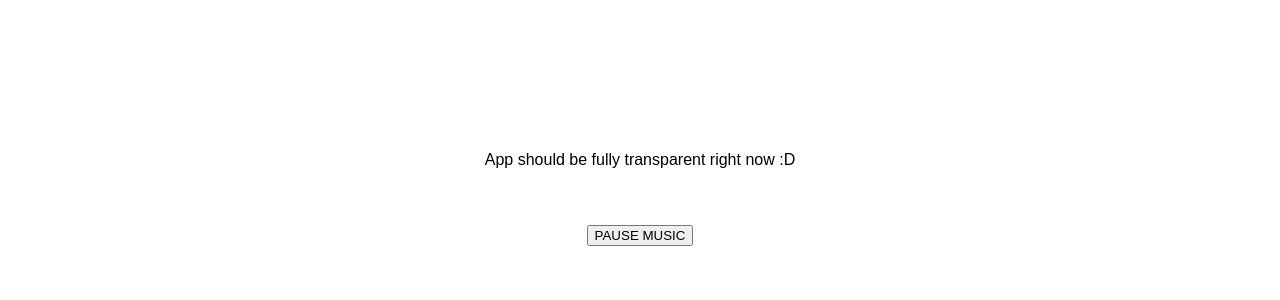
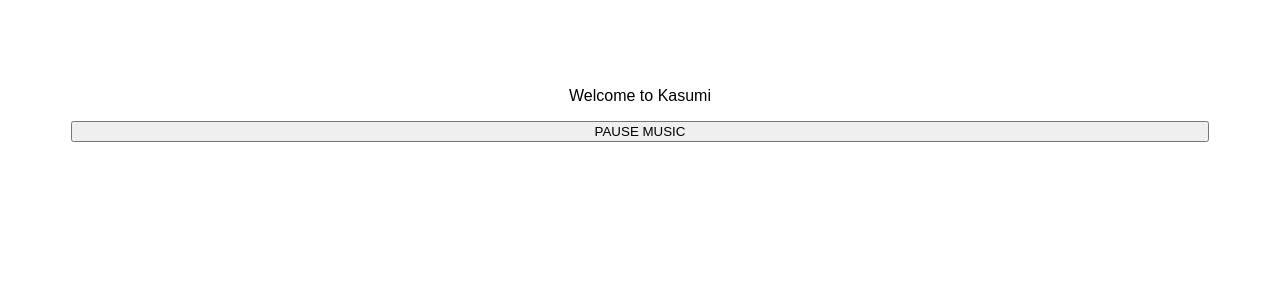
Before and after one commit to chishxd/kasumi, a SvelteKit app: page / in a window 1280 px wide. Shown: the top 300 px of the page. Built offline with nearby package versions, Linux system fonts and the light colour scheme.

Commit message:
feat: scrollable UI

```diff
--- a/src/routes/+page.svelte
+++ b/src/routes/+page.svelte
@@ -2,9 +2,6 @@
   import { invoke } from "@tauri-apps/api/core";
   import { onMount } from "svelte";
   import type { Track } from "../lib/types";
-  import { path } from "@tauri-apps/api";
-
-  let songPath = "/home/chish/Downloads/O-Rangrez.flac"; //placeholder
 
   let tracks = $state<Track[]>([]);
 
@@ -39,13 +36,16 @@
 </script>
 
 <main class="container">
-  <h1>Welcome to Kasumi</h1>
+  <header>
+    <p>Welcome to Kasumi</p>
+  </header>
 
-  <p>App should be fully transparent right now :D</p>
+  <button onclick={pauseAudio}> PAUSE MUSIC </button>
 
+  <div class="track-scroll">
     <div class="track-grid">
-    {#each tracks as track, i}
-      <div
+      {#each tracks as track}
+        <button
           class="track-card"
           onclick={() => {
             playAudio(track);
@@ -54,18 +54,17 @@
           {#if track.coverArt}
             <img src={track.coverArt} alt={track.title} />
           {:else}
-          <div class="placeholder"> 🎵 </div>
+            <div class="placeholder">🎵</div>
           {/if}
           <!-- <p>{track.coverArt?.slice(0, 50)}</p> -->
           <div class="overlay">
             <p class="track-title">{track.title}</p>
             <p class="track-artist">{track.artist}</p>
           </div>
-      </div>
+        </button>
       {/each}
     </div>
-
-  <button onclick={pauseAudio}> PAUSE MUSIC </button>
+  </div>
 
   <!-- <button onclick={playAudio} style="padding: 10px 20px; margin-top: 20px; font-size:1.2rem;"> -->
   <!--   ▶ Play Music -->
@@ -73,6 +72,11 @@
 </main>
 
 <style>
+  .track-scroll {
+    flex: 1;
+    overflow-x: hidden;
+    overflow-y: auto;
+  }
   .track-grid {
     display: grid;
     grid-template-columns: repeat(3, 1fr);
@@ -81,6 +85,7 @@
   }
 
   .track-card {
+    all: unset;
     position: relative;
     border-radius: 16px;
     overflow: hidden;
@@ -104,8 +109,8 @@
     padding: 16px;
     background: linear-gradient(
       to top,
-      rgba(0,0,0,0.7),
-      rgba(0,0,0,0,0.0)
+      rgba(0, 0, 0, 0.7),
+      rgba(0, 0, 0, 0, 0)
     );
 
     color: white;
@@ -114,12 +119,12 @@
     justify-content: flex-end;
   }
 
-  .track-title{
+  .track-title {
     font-size: 1.05rem;
     font-weight: 600;
     margin: 0;
   }
-  .track-artist{
+  .track-artist {
     opacity: 0.8;
     font-size: 0.85rem;
     font-weight: 300;
@@ -134,10 +139,11 @@
     border-radius: 16px;
     margin: 20px;
     padding: 50px;
-  }
 
-  h1 {
-    color: white;
+    display: flex;
+    flex-direction: column;
+    height: calc(100vh - 40px);
+    overflow: hidden;
   }
 
   :global(body) {
```
Lines whose indentation alone changed are shown as unchanged.
